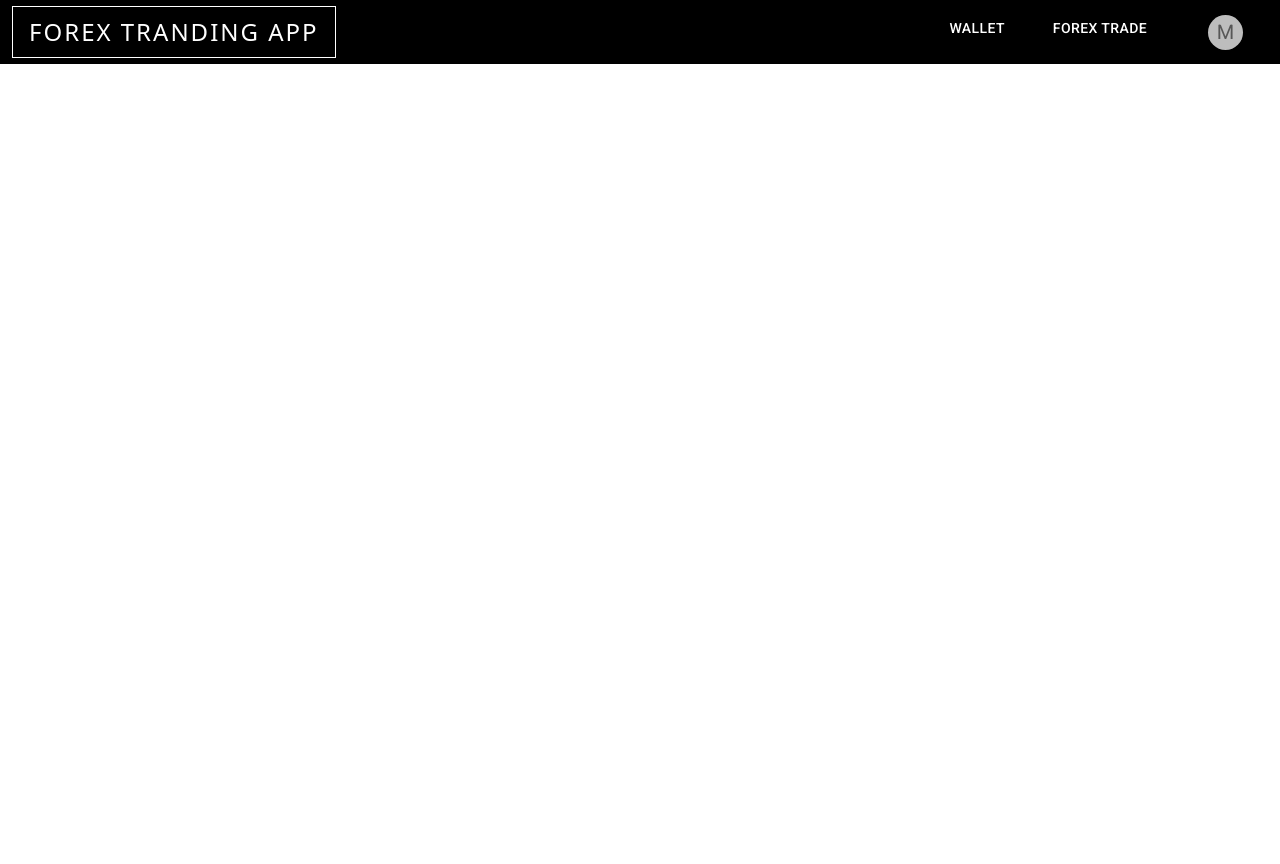
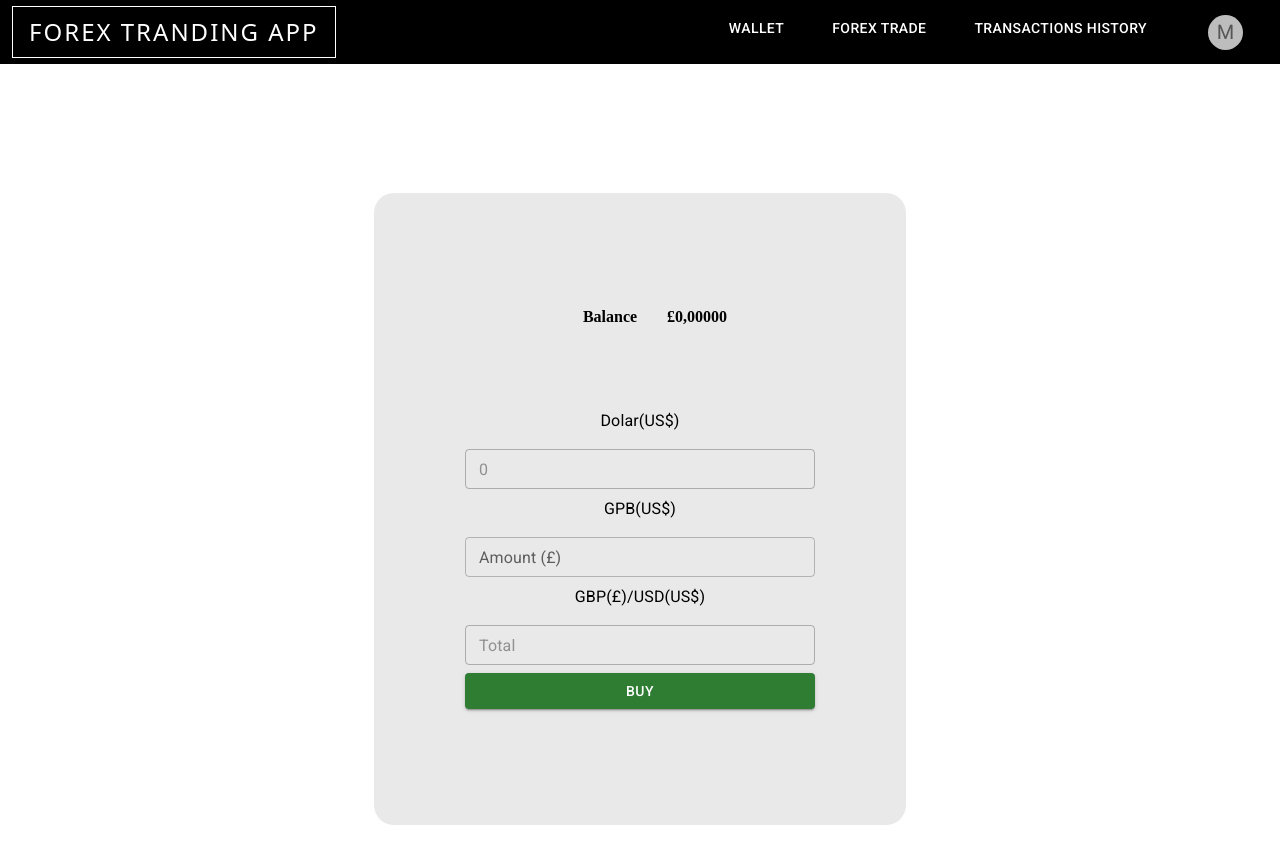
Before and after one commit to gusbarzi/forextrandingapp, a React (Create React App) app: page /trading in a window 1280 px wide. Shown: the top 864 px of the page. Before the commit the page ends 800 px from the top, so only its background shows below. Built offline with nearby package versions, Linux system fonts and the light colour scheme; no server answers.

Commit message:
Update: Forex trading page add

```diff
--- a/package.json
+++ b/package.json
@@ -13,6 +13,9 @@
     "@emotion/styled": "^11.8.1",
     "@mui/icons-material": "^5.8.2",
     "@mui/material": "^5.8.2",
+    "@mui/x-data-grid": "^5.12.0",
+    "axios": "^0.27.2",
+    "express": "^4.18.1",
     "react": "^18.1.0",
     "react-dom": "^18.1.0",
     "react-router-dom": "^6.3.0",
--- a/src/App.tsx
+++ b/src/App.tsx
@@ -3,13 +3,17 @@ import { ThemeProvider } from '@emotion/react';
 import { LightTheme } from './shared/themes';
 //React Routes Dom
 import { BrowserRouter, Routes, Route } from 'react-router-dom';
+import Portifolio from './pages/Portifolio/Portifolio';
+import axios from 'axios';
+//Pages, components
 import Header from './pages/Homepage/Header/Header';
 import Main from './pages/Homepage/Main/Main';
 import Register from './pages/Register/Register';
 import SignIn from './pages/Signin/Signin';
-import { useState } from 'react';
-import Portifolio from './pages/Portifolio/Portifolio';
-//Pages, components
+import Transactions from './pages/Transactionspage/Transactions';
+//Hooks
+import { useState, useEffect } from 'react';
+import Trading from './pages/Trading/Trading';
 
 export const App = () => {
   const [login, setLogin] = useState(false)
@@ -18,13 +22,15 @@ export const App = () => {
     <ThemeProvider theme={LightTheme}>
       <BrowserRouter>
 
-        {login == true ? <Header login={true} /> : <Header login={false} />}
+        {login === true ? <Header login={true} /> : <Header login={false} />}
 
         <Routes>
           <Route path="/" element={<Main />} />
           <Route path="/register" element={<Register />} />
           <Route path="/signin" element={<SignIn />} />
           <Route path="/portifolio" element={<Portifolio />} />
+          <Route path="/trading" element={<Trading />} />
+          <Route path="/transactions" element={<Transactions />} />
         </Routes>
 
       </BrowserRouter>
--- a/src/pages/Homepage/Header/Header.tsx
+++ b/src/pages/Homepage/Header/Header.tsx
@@ -13,7 +13,7 @@ const Header = ({ login }: any) => {
                     <a className="nav__logo" href="/">Forex Tranding App</a>
 
                     {
-                        login == true && <ul className="nav__list">
+                        login === true && <ul className="nav__list">
                             <li>
                                 <Link to="/signin">
                                     <Button className="nav__button" color="primary">Sign in</Button>
@@ -28,15 +28,20 @@ const Header = ({ login }: any) => {
                     }
 
                     {
-                        login == false && <ul className="nav__list">
+                        login === false && <ul className="nav__list">
                             <li>
                                 <Link to="/portifolio">
                                     <Button classes={{root: 'button'}} color="primary">Wallet</Button>
                                 </Link>
                             </li>
                             <li>
-                                <Link to="/forextrade">
+                                <Link to="/trading">
                                     <Button classes={{root: 'button'}} color="primary">Forex Trade</Button>
+                                </Link>
+                            </li>
+                            <li>
+                                <Link to="/transactions">
+                                    <Button classes={{root: 'button'}} color="primary">Transactions History</Button>
                                 </Link>
                             </li>
                             <li>
--- a/src/pages/Homepage/Header/header.css
+++ b/src/pages/Homepage/Header/header.css
@@ -102,3 +102,18 @@ main {
     letter-spacing: 3px;
     margin-right: 32px;
 }
+
+h1 {
+    margin-left: 30px;
+    Font-weight: bold;
+    font-size: 3em;
+    height: 100px;
+}
+
+h2 {
+    margin-left: 30px;
+    font-size: 2em;
+    height: 100px;
+    margin-top: 30px;
+    margin-right: 30px;
+}
--- /dev/null
+++ b/src/pages/Trading/Trading.tsx
@@ -0,0 +1,117 @@
+import Box, { BoxProps } from '@mui/material/Box';
+import { Container, Typography, TextField, Button } from "@mui/material"
+import { useEffect, useState } from 'react'
+import axios from 'axios';
+import './trading.css';
+
+export const Trading = () => {
+    const [dolar, setDolar] = useState(0);
+
+    useEffect(() => {
+        const getData = async () => {
+            await axios
+                .get("https://economia.awesomeapi.com.br/last/GBP-USD")
+                .then((response) => {
+                    console.log(Number(response.data.GBPUSD.high));
+                    setDolar(response.data.GBPUSD.high);
+                })
+                .catch((error) => {
+                    console.log(error)
+                });
+        };
+        getData();
+    }, []);
+
+
+    return (
+        <Container maxWidth="md" >
+            <Box sx={{
+                width: "100%",
+                height: 890,
+                display: 'flex',
+                justifyContent: 'center',
+                alignItems: 'center',
+            }}>
+                <Box
+                    sx={{
+                        display: 'flex',
+                        justifyContent: 'center',
+                        width: 500,
+                        height: 600,
+                        backgroundColor: '#e9e9e9',
+                        p: 2,
+                        m: 1,
+                        borderRadius: 5,
+                    }}
+                >
+                    <Box
+                        sx={{
+                            display: 'flex',
+                            justifyContent: 'center',
+                            alignItems: 'center',
+                            flexDirection: 'column',
+                        }}
+                    >
+
+                        <div className="box__container">
+                            <h1 className="div__h1">
+                                Balance
+                            </h1>
+                            <h1 className="div__h1">
+                                £0,00000
+                            </h1>
+                        </div>
+                        <Typography>Dolar(US$)</Typography>
+                        <TextField
+                            size="small"
+                            disabled
+                            id="outlined-basic"
+                            label={dolar}
+                            variant="outlined"
+                            sx={{
+                                width: 350,
+                            }}
+                            margin="normal"
+                        />
+                        <Typography>GPB(US$)</Typography>
+                        <TextField
+                            color="secondary"
+                            size="small"
+                            id="outlined-basic"
+                            label="Amount (£)"
+                            variant="outlined"
+                            sx={{
+                                width: 350,
+                            }}
+                            margin="normal"
+                        />
+                        <Typography>GBP(£)/USD(US$)</Typography>
+                        <TextField
+                            size="small"
+                            disabled
+                            id="outlined-basic"
+                            label="Total"
+                            variant="outlined"
+                            sx={{
+                                width: 350,
+                            }}
+                            margin="normal"
+                        />
+                        <Button
+                            sx={{
+                                width: 350,
+                            }}
+                            variant="contained"
+                            color="success"
+                        >
+                            Buy
+                        </Button>
+                    </Box>
+                </Box>
+            </Box>
+
+        </Container>
+    )
+}
+
+export default Trading;
--- /dev/null
+++ b/src/pages/Trading/trading.css
@@ -0,0 +1,10 @@
+.box__container {
+    display: flex;
+    justify-content: space-between;
+}
+
+.div__h1 {
+    display: flex;
+    justify-content: space-between;
+    font-size: 16px;
+}
--- /dev/null
+++ b/src/pages/Transactionspage/Transactions.tsx
@@ -0,0 +1,44 @@
+import { DataGrid, GridColDef } from '@mui/x-data-grid';
+
+const columns: GridColDef[] = [
+  { field: 'id', headerName: 'ID', width: 70 },
+  { field: 'firstName', headerName: 'First name', width: 130 },
+  { field: 'lastName', headerName: 'Last name', width: 130 },
+  {
+    field: 'amount',
+    headerName: 'amount (£)',
+    type: 'number',
+    width: 90,
+  },
+  {
+    field: 'Data',
+    headerName: 'Data',
+    description: 'This column has a value getter and is not sortable.',
+    sortable: false,
+    width: 460,
+    valueGetter: () =>
+      `${Date()}`,
+  },
+];
+
+const rows = [
+  { id: 1, firstName: 'Gustavo', lastName: 'Barzi', amount: 15.6651651 },
+  { id: 2, firstName: 'Tainá', lastName: 'Oliveira', amount: 42.4554545 },
+  { id: 3, firstName: 'Marcio', lastName: 'Gonçalves', amount: 45.65465465 },
+];
+
+export const Transactions = () => {
+  return (
+    <div style={{ height: 400, width: '100%' }}>
+      <DataGrid
+        rows={rows}
+        columns={columns}
+        pageSize={5}
+        rowsPerPageOptions={[5]}
+        checkboxSelection
+      />
+    </div>
+  );
+}
+
+export default Transactions;
--- a/src/shared/components/Userbutton.tsx
+++ b/src/shared/components/Userbutton.tsx
@@ -4,11 +4,8 @@ import Avatar from '@mui/material/Avatar';
 import Menu from '@mui/material/Menu';
 import MenuItem from '@mui/material/MenuItem';
 import ListItemIcon from '@mui/material/ListItemIcon';
-import Divider from '@mui/material/Divider';
 import IconButton from '@mui/material/IconButton';
 import Tooltip from '@mui/material/Tooltip';
-import PersonAdd from '@mui/icons-material/PersonAdd';
-import Settings from '@mui/icons-material/Settings';
 import Logout from '@mui/icons-material/Logout';
 import { Link } from 'react-router-dom';
 
```
Also changed, not shown: src/pages/Tradepage/Trade.tsx (added, +7 -0 lines), 1 other file (tests, documents, lock files or other folders).
